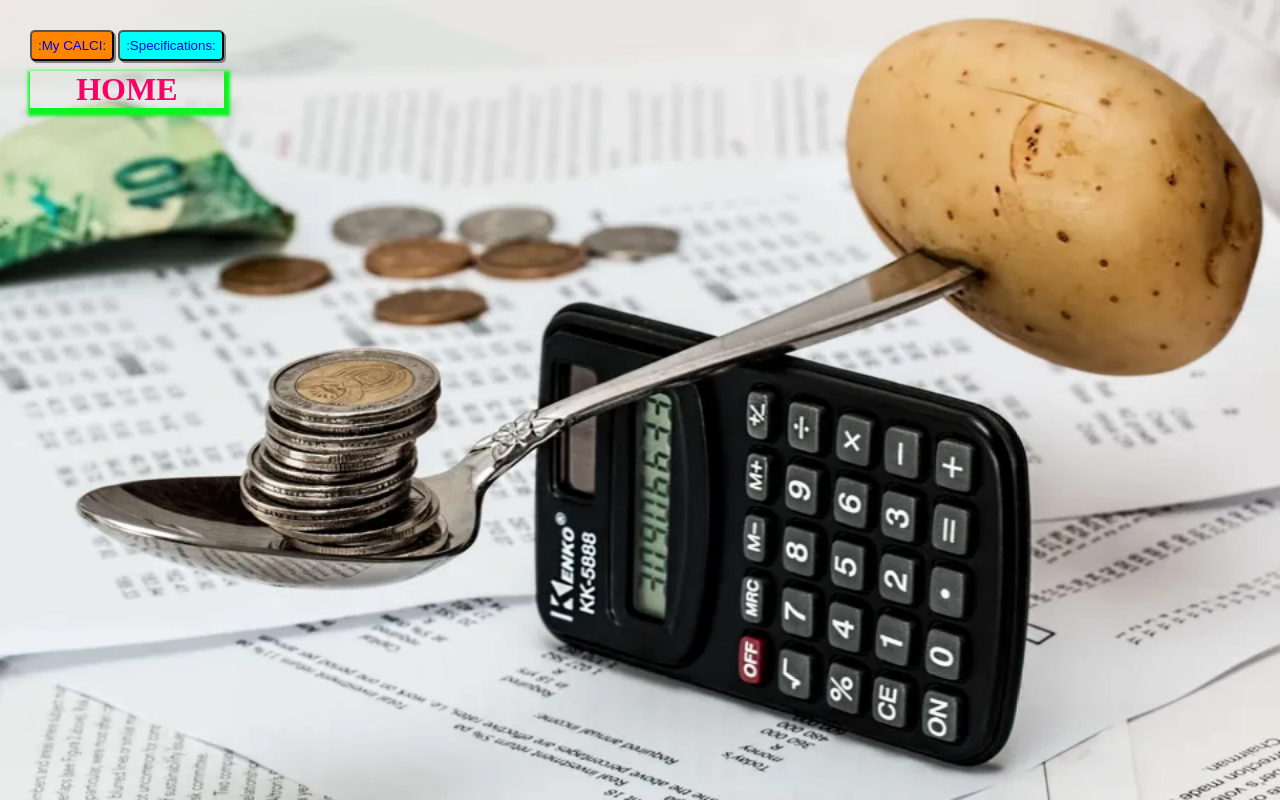
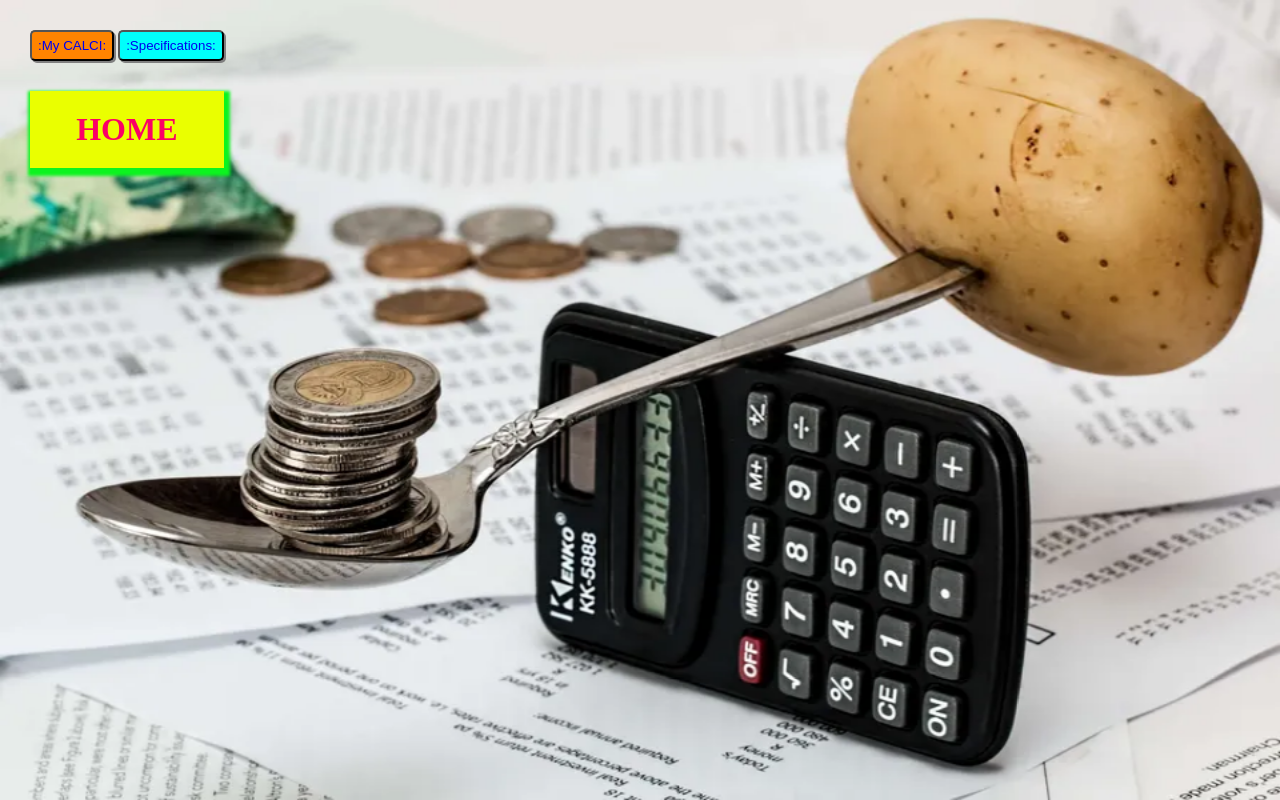
Before and after one commit to shash319/The-Virtual-Calculator, a plain HTML site: page index.html in a window 1280 px wide. Drawn offline with Linux system fonts and the light colour scheme; a web font is replaced by a local one.

Commit message:
final update

```diff
--- a/styles.css
+++ b/styles.css
@@ -30,9 +30,11 @@ body img{
 
 .banner-text h1{
     color:#fb0066 ;
-     box-shadow:2px 4px 3px 4px rgb(12, 244, 31);
-     text-align: center;
-    margin-top: 10px;
+    box-shadow:2px 4px 3px 4px rgb(12, 244, 31);
+    text-align: center;
+    margin-top: 30px;
+    background-color: #eaff00;
+    padding: 20px;
 }
 .banner-text button{
     box-shadow:2px 2px  grey;
```
